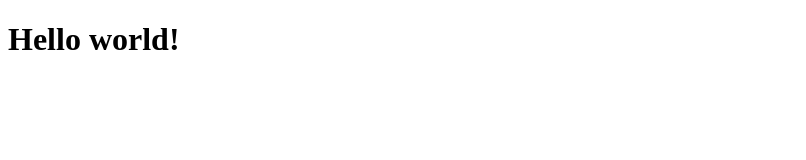
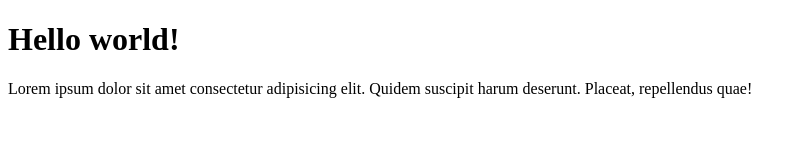
Before and after one commit to HeyFirdash/Firdaus-GIT-Test, a plain HTML site: page index.html in a window 1280 px wide. Shown: the whole page, without its empty margins (0-806 px from the left). Drawn offline with Linux system fonts and the light colour scheme.

Commit message:
Menambahkan paragraph

```diff
--- a/index.html
+++ b/index.html
@@ -7,5 +7,6 @@
 </head>
 <body>
     <h1>Hello world!</h1>
+    <p>Lorem ipsum dolor sit amet consectetur adipisicing elit. Quidem suscipit harum deserunt. Placeat, repellendus quae!</p>
 </body>
 </html>
```
